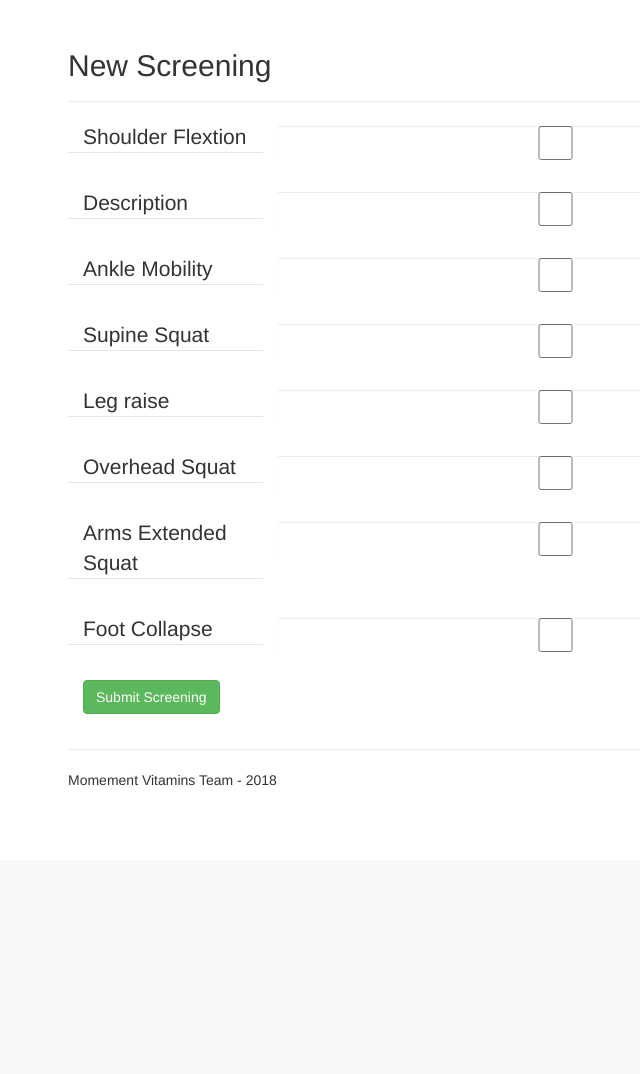
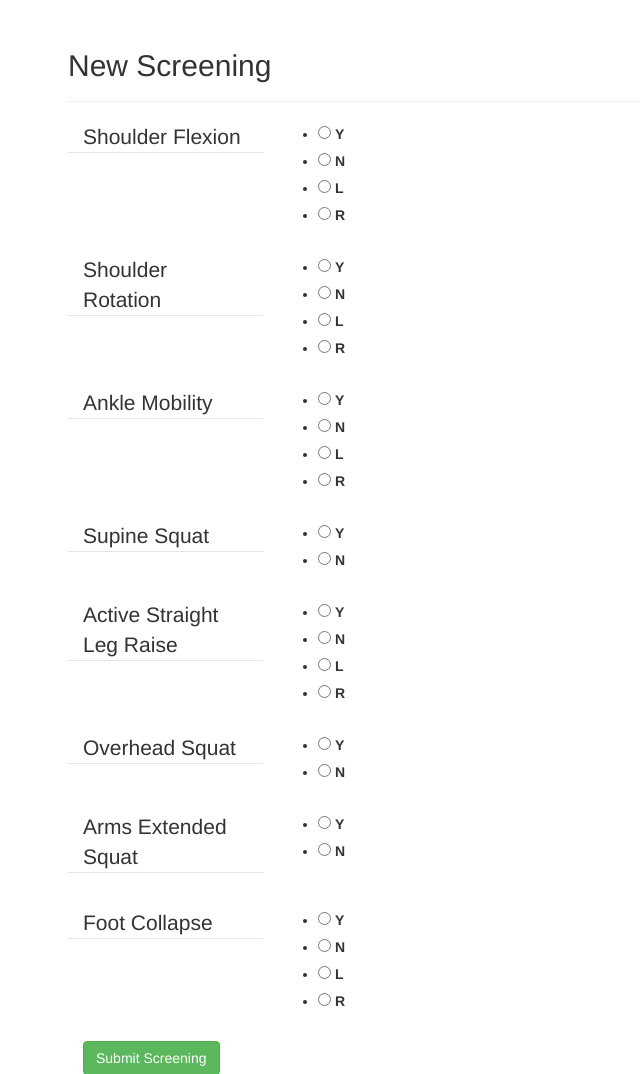
Before and after one commit to Spartee/Movement-Vitamins-Web, a Flask app: page /new_screening in a window 1280 px wide. Shown: the part 51-1125 px from the top of the page, without its empty margins (2-642 px from the left). Before the commit the page ends 837 px from the top, so only its background shows below. Run offline with Flask 2, Linux system fonts and the light colour scheme; some libraries are stand-ins or nearby versions.

Commit message:
add radio buttons for screening

```diff
--- a/web/project/templates/movement_screening.html
+++ b/web/project/templates/movement_screening.html
@@ -11,51 +11,51 @@
 
 
             <div class="form-group row">
-                <legend for="shoulder_rotation" class="col-form-legend col-sm-2">Shoulder Flextion</legend>
+                <legend for="shoulder_flexion" class="col-form-legend col-sm-2">Shoulder Flexion</legend>
                 <div class="col-sm-6">
-                    <input type="checkbox" class="form-control" id="shoulder_rotation" name="shoulder_rotation" value=""> {{ render_errors(form.shoulder_rotation) }}
+                    {{ form.shoulder_flexion}} {{ render_errors(form.shoulder_flexion) }}
                 </div>
             </div>
 
             <div class="form-group row">
-                <legend for="shoulder_flexion" class="col-form-legend col-sm-2">Description</legend>
+                <legend for="shoulder_rotation" class="col-form-legend col-sm-2">Shoulder Rotation</legend>
                 <div class="col-sm-6">
-                    <input type="checkbox" class="form-control" id="shoulder_flexion" name="shoulder_flexion" value=""> {{ render_errors(form.shoulder_flexion) }}
+                    {{ form.shoulder_rotation}} {{ render_errors(form.shoulder_rotation) }}
                 </div>
             </div>
 
             <div class="form-group row">
                 <legend for="ankle_mobility" class="col-form-legend col-sm-2">Ankle Mobility</legend>
                 <div class="col-sm-6">
-                    <input type="checkbox" class="form-control" id="ankle_mobility" name="ankle_mobility" value=""> {{ render_errors(form.ankle_mobility) }}
+                    {{ form.ankle_mobility }} {{ render_errors(form.ankle_mobility) }}
                 </div>
             </div>
 
             <div class="form-group row">
                 <legend for="supine_squat" class="col-form-legend col-sm-2">Supine Squat</legend>
                 <div class="col-sm-6">
-                    <input type="checkbox" class="form-control" id="supine_squat" name="supine_squat" value=""> {{ render_errors(form.supine_squat) }}
+                    {{ form.supine_squat }} {{ render_errors(form.supine_squat) }}
                 </div>
             </div>
 
             <div class="form-group row">
-                <legend for="leg_raise" class="col-form-legend col-sm-2">Leg raise</legend>
+                <legend for="leg_raise" class="col-form-legend col-sm-2">Active Straight Leg Raise</legend>
                 <div class="col-sm-6">
-                    <input type="checkbox" class="form-control" id="leg_raise" name="leg_raise" value=""> {{ render_errors(form.leg_raise) }}
+                    {{ form.leg_raise }} {{ render_errors(form.leg_raise) }}
                 </div>
             </div>
 
             <div class="form-group row">
                 <legend for="overhead_squat" class="col-form-legend col-sm-2">Overhead Squat</legend>
                 <div class="col-sm-6">
-                    <input type="checkbox" class="form-control" id="overhead_squat" name="overhead_squat" value=""> {{ render_errors(form.overhead_squat) }}
+                    {{ form.overhead_squat }} {{ render_errors(form.overhead_squat) }}
                 </div>
             </div>
 
             <div class="form-group row">
                 <legend for="arms_extended_squat" class="col-form-legend col-sm-2">Arms Extended Squat</legend>
                 <div class="col-sm-6">
-                    <input type="checkbox" class="form-control" id="arms_extended_squat" name="arms_extended_squat" value=""> {{ render_errors(form.arms_extended_squat) }}
+                    {{ form.arms_extended_squat }} {{ render_errors(form.arms_extended_squat) }}
                 </div>
             </div>
 
@@ -63,7 +63,7 @@
             <div class="form-group row">
                 <legend for="foot_collapse" class="col-form-legend col-sm-2">Foot Collapse</legend>
                 <div class="col-sm-6">
-                    <input type="checkbox" class="form-control" id="foot_collapse" name="foot_collapse" value=""> {{ render_errors(form.foot_collapse) }}
+                    {{ form.foot_collapse }} {{ render_errors(form.foot_collapse) }}
                 </div>
             </div>
 
--- a/web/project/users/forms.py
+++ b/web/project/users/forms.py
@@ -2,7 +2,7 @@
 
 
 from flask_wtf import Form
-from wtforms import StringField, PasswordField, BooleanField
+from wtforms import StringField, PasswordField, BooleanField, RadioField
 from wtforms.validators import DataRequired, Length, EqualTo, Email
 
 
@@ -26,11 +26,11 @@ class PasswordForm(Form):
 
 
 class NewScreening(Form):
-    shoulder_rotation = BooleanField('Shoulder Rotation', default="")
-    shoulder_flexion = BooleanField('Shoulder Flexion', default="")
-    ankle_mobility = BooleanField('Ankle Mobility', default="")
-    supine_squat = BooleanField('Supine Squat', default="")
-    leg_raise = BooleanField('Leg Raise', default="")
-    overhead_squat = BooleanField('Overhead Squat', default="")
-    arms_extended_squat = BooleanField('Arms Extended Squat', default="")
-    foot_collapse = BooleanField('Foot Collapse', default="")
+    shoulder_rotation = RadioField('Shoulder Rotation', choices=[("Y", "Y"), ("N", "N"),("L", "L"), ("R", "R")])
+    shoulder_flexion = RadioField('Shoulder Flexion', choices=[("Y", "Y"), ("N", "N"),("L", "L"), ("R", "R")])
+    ankle_mobility = RadioField('Ankle Mobility', choices=[("Y", "Y"), ("N", "N"),("L", "L"), ("R", "R")])
+    supine_squat = RadioField('Supine Squat', choices=[("Y", "Y"), ("N", "N")])
+    leg_raise = RadioField('Leg Raise', choices=[("Y", "Y"), ("N", "N"),("L", "L"), ("R", "R")])
+    overhead_squat = RadioField('Overhead Squat', choices=[("Y", "Y"), ("N", "N")])
+    arms_extended_squat = RadioField('Arms Extended Squat', choices=[("Y", "Y"), ("N", "N")])
+    foot_collapse = RadioField('Foot Collapse', choices=[("Y", "Y"), ("N", "N"),("L", "L"), ("R", "R")])
```
Also changed, not shown: web/project/models.py (+8 -8 lines).
